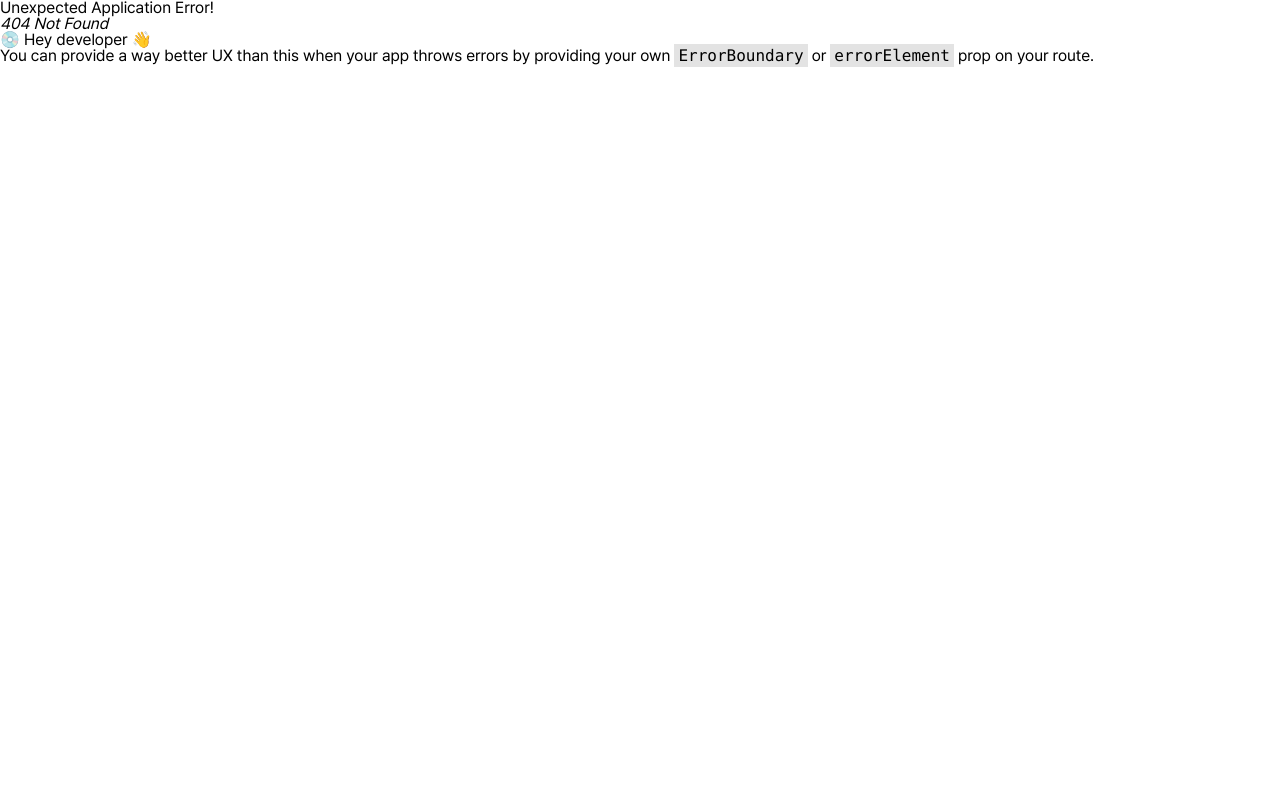
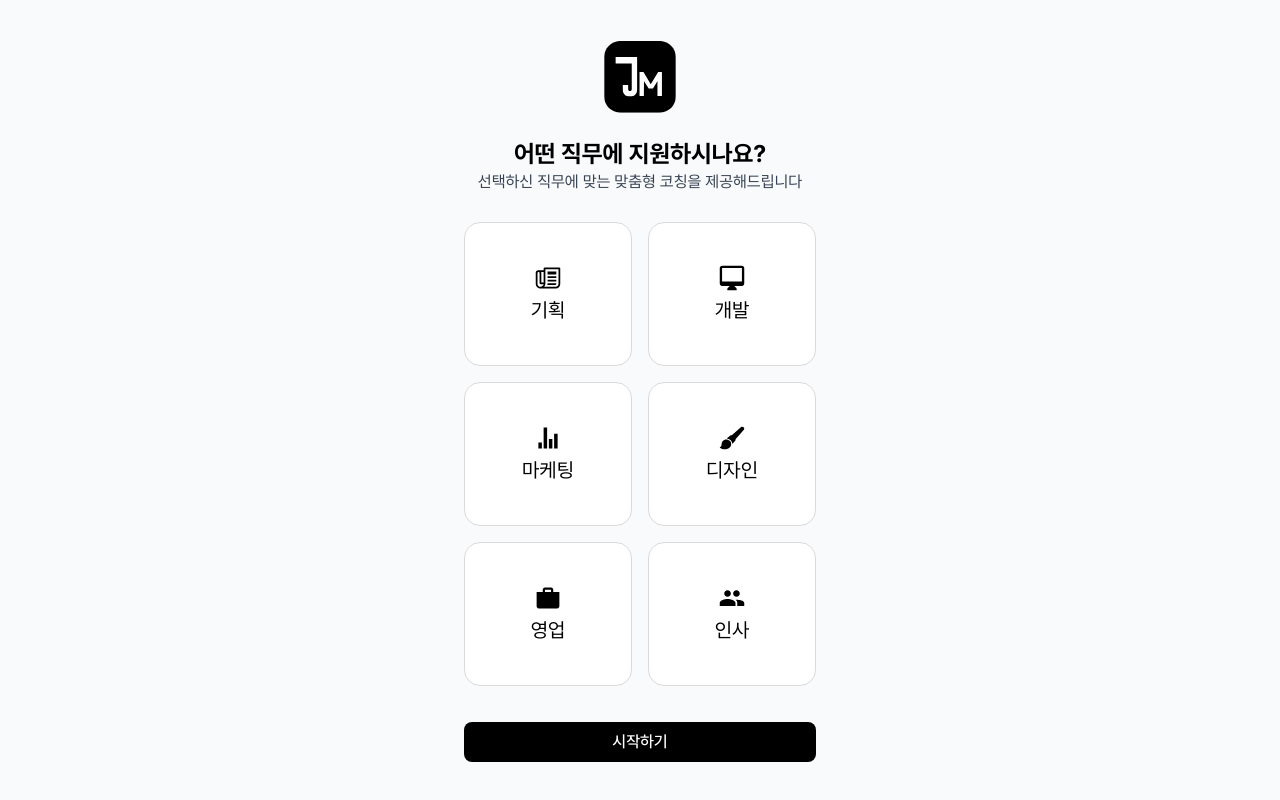
Before and after one commit to JobMate-team/jobmate-frontend, a React (Vite) app: page /role in a window 1280 px wide. Before the commit this address had no page. Built offline with nearby package versions, Linux system fonts and the light colour scheme.

Commit message:
[#1] feat: 직무 선택 페이지 구현

```diff
--- a/src/Router.tsx
+++ b/src/Router.tsx
@@ -4,6 +4,7 @@ import Example from './components/Example';
 import Homepage from './pages/Homepage';
 import OnboardingPage from './pages/OnboardingPage';
 import LoginPage from './pages/LoginPage';
+import SelectRolePage from './pages/SelectRolePage';
 
 const router = createBrowserRouter([
   {
@@ -26,6 +27,10 @@ const router = createBrowserRouter([
         path: 'signin',
         element: <LoginPage />,
       },
+      {
+        path: 'role',
+        element: <SelectRolePage />,
+      },
     ],
   },
 ]);
--- a/src/pages/LoginPage.tsx
+++ b/src/pages/LoginPage.tsx
@@ -1,9 +1,12 @@
 import { KakaoIcon, LogoIcon } from '@/assets';
 import Button from '@/components/common/Button';
+import { useNavigate } from 'react-router-dom';
 
 const LoginPage = () => {
+  const navigate = useNavigate();
+
   return (
-    <div className='relative bg-gray-50 h-dvh flex justify-center items-center p-4'>
+    <div className='relative bg-gray-50 min-h-dvh flex justify-center items-center p-4'>
       <div className='w-full max-w-sm p-4'>
         {/* 아이콘 */}
         <div className='flex justify-center'>
@@ -23,9 +26,7 @@ const LoginPage = () => {
           <Button
             type='button'
             className='w-full bg-[#FEE500] font-medium'
-            onClick={() => {
-              console.log('로그인 버튼 클릭');
-            }}
+            onClick={() => navigate('/role')}
           >
             <KakaoIcon /> 카카오로 로그인
           </Button>
--- a/src/pages/OnboardingPage.tsx
+++ b/src/pages/OnboardingPage.tsx
@@ -29,7 +29,7 @@ const OnboardingPage = () => {
   const current = onboardingDatas[page];
 
   return (
-    <div className='relative bg-gray-50 h-dvh flex justify-center items-center p-4'>
+    <div className='relative bg-gray-50 min-h-dvh flex justify-center items-center p-4'>
       <button onClick={() => navigate('/signin')} className='absolute top-4 right-4 font-medium'>
         건너뛰기
       </button>
@@ -85,18 +85,14 @@ const OnboardingPage = () => {
             </Button>
             <Button
               type='button'
-              className='w-full bg-black text-white font-medium hover:bg-gray-800'
+              className='w-full bg-black text-white font-medium'
               onClick={goNext}
             >
               다음 <FaAngleRight />
             </Button>
           </div>
         ) : (
-          <Button
-            type='button'
-            className='w-full bg-black text-white font-medium hover:bg-gray-800'
-            onClick={goNext}
-          >
+          <Button type='button' className='w-full bg-black text-white font-medium' onClick={goNext}>
             다음 <FaAngleRight />
           </Button>
         )}
--- /dev/null
+++ b/src/pages/SelectRolePage.tsx
@@ -0,0 +1,79 @@
+import { Logo } from '@/assets';
+import Button from '@/components/common/Button';
+import { useNavigate } from 'react-router-dom';
+import {
+  IoMdPaper,
+  IoMdDesktop,
+  IoMdStats,
+  IoIosBrush,
+  IoMdBriefcase,
+  IoMdPeople,
+} from 'react-icons/io';
+import { useState } from 'react';
+import clsx from 'clsx';
+
+const roleList = [
+  { id: 1, icon: <IoMdPaper size={28} />, name: '기획' },
+  { id: 2, icon: <IoMdDesktop size={28} />, name: '개발' },
+  { id: 3, icon: <IoMdStats size={28} />, name: '마케팅' },
+  { id: 4, icon: <IoIosBrush size={28} />, name: '디자인' },
+  { id: 5, icon: <IoMdBriefcase size={28} />, name: '영업' },
+  { id: 6, icon: <IoMdPeople size={28} />, name: '인사' },
+];
+
+const SelectRolePage = () => {
+  const navigate = useNavigate();
+  const [selectedRole, setSelectedRole] = useState<number | null>(null);
+
+  return (
+    <div className='bg-gray-50 min-h-dvh flex justify-center items-center p-4'>
+      <div className='w-full max-w-sm p-4'>
+        {/* 아이콘 */}
+        <div className='flex justify-center mb-5'>
+          <Logo className='w-20 h-20' />
+        </div>
+
+        <div className='text-center'>
+          <h1 className='text-2xl font-semibold mb-1'>어떤 직무에 지원하시나요?</h1>
+          <p className='text-gray-700 min-h-12 whitespace-pre-line'>
+            선택하신 직무에 맞는 맞춤형 코칭을 제공해드립니다
+          </p>
+        </div>
+
+        <div className='grid grid-cols-2 gap-4 mb-9'>
+          {roleList.map((role) => {
+            const isSelected = selectedRole === role.id;
+
+            return (
+              <div
+                key={role.id}
+                onClick={() => setSelectedRole(role.id)}
+                className={clsx(
+                  'flex flex-col justify-center items-center gap-1 h-36 rounded-2xl bg-white cursor-pointer active:scale-95 transition',
+                  isSelected
+                    ? 'border-2 border-gray-500'
+                    : 'border border-[#DADADA] hover:border-2 hover:border-gray-400',
+                )}
+              >
+                {role.icon}
+                <p className='text-xl'>{role.name}</p>
+              </div>
+            );
+          })}
+        </div>
+
+        <div className='flex items-center gap-5'>
+          <Button
+            type='button'
+            className='w-full bg-black text-white font-medium'
+            onClick={() => navigate('/')}
+          >
+            시작하기
+          </Button>
+        </div>
+      </div>
+    </div>
+  );
+};
+
+export default SelectRolePage;
```
